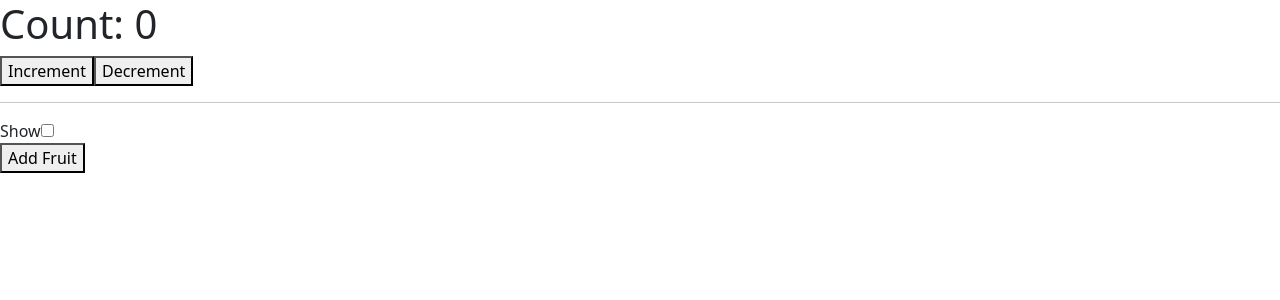
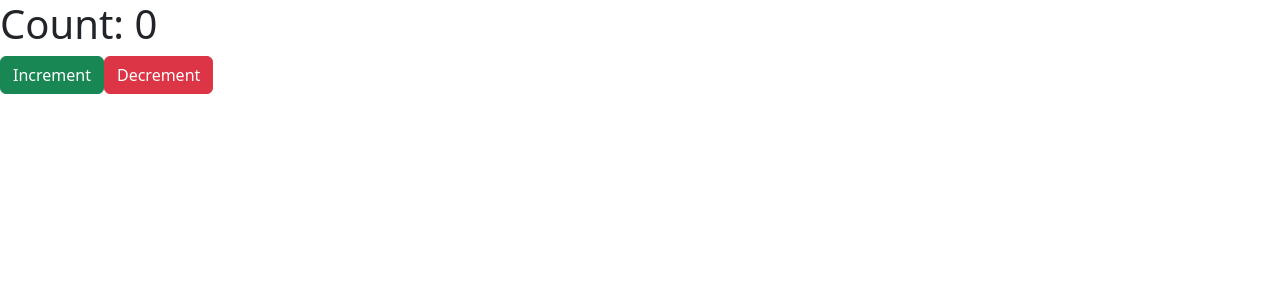
Before and after one commit to Gilocah28/Learning-Practice, a React (Vite) app in the folder Learning-React/: page / in a window 1280 px wide. Shown: the top 300 px of the page. Built offline with nearby package versions, Linux system fonts and the light colour scheme; the HTML template or start-up script is replaced by a standard one.

Commit message:
Staring to Sync the props hooks

```diff
--- a/Learning-React/src/App.jsx
+++ b/Learning-React/src/App.jsx
@@ -2,6 +2,7 @@ import { useState } from 'react'
 import reactLogo from './assets/react.svg'
 import viteLogo from '/vite.svg'
 import StateComponents from './components/StateComponents'
+import PropsComponent from './components/Props/PropsComponent'
 
 
 function App() {
@@ -9,7 +10,8 @@ function App() {
 
   return (
     <>
-      <StateComponents/>
+      {/* <StateComponents/> */}
+      <PropsComponent />
     </>
   )
 }
--- /dev/null
+++ b/Learning-React/src/components/Props/ChildComponents.jsx
@@ -0,0 +1,23 @@
+import React from 'react'
+
+const ChildComponents = ({ count, setCount }) => {
+
+    const handleIncrement = () => {
+        setCount((prevState) => prevState + 1)
+    }
+
+    const handleDecrement = () => {
+        setCount((prevState) => prevState - 1)
+    }
+
+
+    return (
+        <div>
+            <h1>Count: {count}</h1>
+            <button className='btn btn-success' onClick={handleIncrement}>Increment</button>
+            <button className='btn btn-danger' onClick={handleDecrement}>Decrement</button>
+        </div>
+    )
+}
+
+export default ChildComponents
--- a/Learning-React/src/components/Props/PropsComponent.jsx
+++ b/Learning-React/src/components/Props/PropsComponent.jsx
@@ -0,0 +1,16 @@
+import React, { useState } from 'react'
+import ChildComponents from './ChildComponents'
+
+const PropsComponent = () => {
+
+    const [count, setCount] = useState(0)
+
+
+    return (
+        <div>
+            <ChildComponents count={count} setCount={setCount}/>
+        </div>
+    )
+}
+
+export default PropsComponent
--- a/Learning-React/src/components/StateComponents.jsx
+++ b/Learning-React/src/components/StateComponents.jsx
@@ -33,7 +33,6 @@ const StateComponents = () => {
       <h1>Count: {count}</h1>
       <button onClick={() => setCount(prevState => prevState + 1)}>Increment</button>
       <button onClick={() => setCount(prevState => prevState - 1)}>Decrement</button>
-
       <hr />
 
 
```
